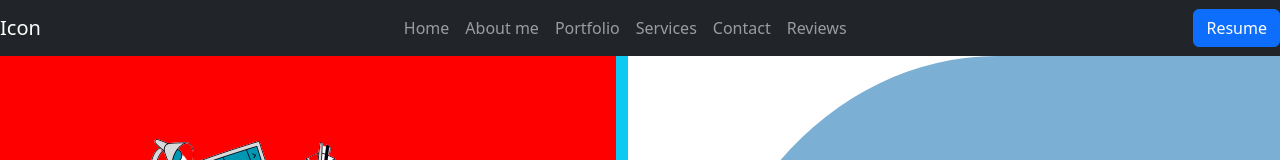
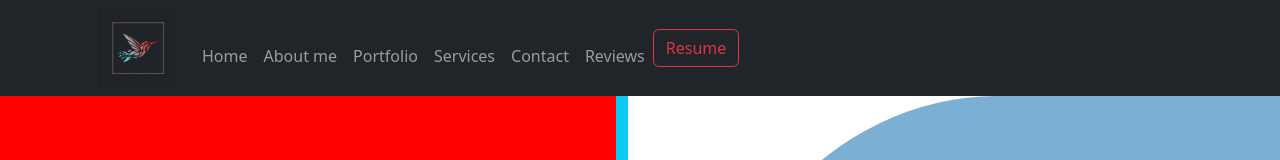
Before and after one commit to edm1001/web-dev-port, a React (Create React App) app: page / in a window 1280 px wide. Shown: the top 160 px of the page. Built offline with nearby package versions, Linux system fonts and the light colour scheme.

Commit message:
change mobile nav styles

```diff
--- a/src/Components/Navbar/Navbar.js
+++ b/src/Components/Navbar/Navbar.js
@@ -2,15 +2,24 @@ import Nav from 'react-bootstrap/Nav';
 import Navbar from 'react-bootstrap/Navbar';
 import Container from 'react-bootstrap/Container';
 import Button from 'react-bootstrap/Button';
+import Logo from '../../Assets/videos/port-logo.gif'
 
 const Header = () => {
     return (
       <Navbar className="" sticky="top" bg="dark" data-bs-theme="dark" expand="lg" >
-        <Navbar.Brand classsName='p nav-logo'>Icon</Navbar.Brand>
+        <Container>
+        <div className='ps-3'>
+        <Navbar.Brand  href='/' classsName='nav-logo'>
+          <img
+          src={Logo}
+          width="80"
+          height="80"
+          />
+        </Navbar.Brand>
+        </div>
           <Navbar.Toggle aria-controls="responsive-navbar-nav"/>
           <Navbar.Collapse id="" >
-        <Container>
-          <Nav className="nav-links">
+          <Nav className="nav-links pt-3 text-center">
             <Nav.Link href="/" activeStyle>Home</Nav.Link>
             <Nav.Link href="/#about">About me</Nav.Link>
             <Nav.Link href="/portfolio">Portfolio</Nav.Link>
@@ -18,9 +27,11 @@ const Header = () => {
             <Nav.Link href="/#contact">Contact</Nav.Link>
             <Nav.Link href="/#reviews">Reviews</Nav.Link>
           </Nav>
+        <div className='text-center py-2'>
+            <Button href='/ResumePdf' variant='outline-danger' className=''>Resume</Button>
+        </div>
+          </Navbar.Collapse>
       </Container>
-            <Button href='/ResumePdf' className='nav-resume'>Resume</Button>
-          </Navbar.Collapse>
         </Navbar>
     )
 }
--- a/src/Components/Projects/Projects.js
+++ b/src/Components/Projects/Projects.js
@@ -36,7 +36,7 @@ const Projects = () => {
             </Row >
 
             <div className='pb-5 text-center'>
-            <Button  variant="outline-warning" size="lg" className='see-btn' href='/portfolio'> See More! </Button>
+            <Button  variant="outline-dark" size="lg" className='see-btn' href='/portfolio'> See More! </Button>
             </div>
 
         </Container>
```
Also changed, not shown: src/Assets/videos/port-logo.gif (added).
